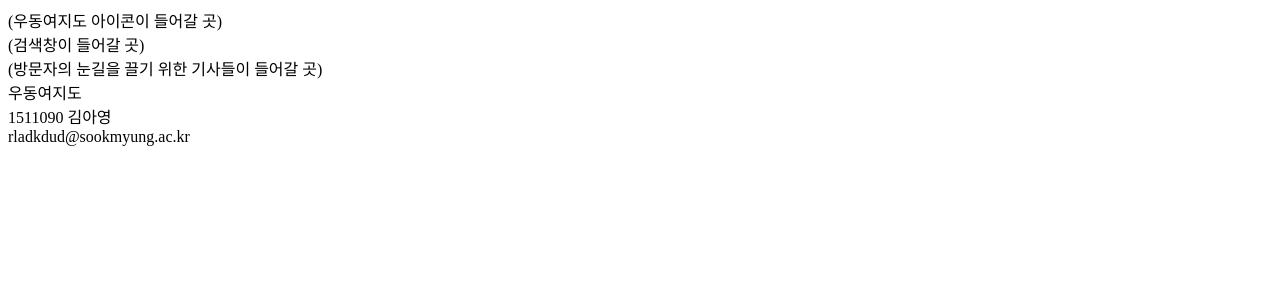
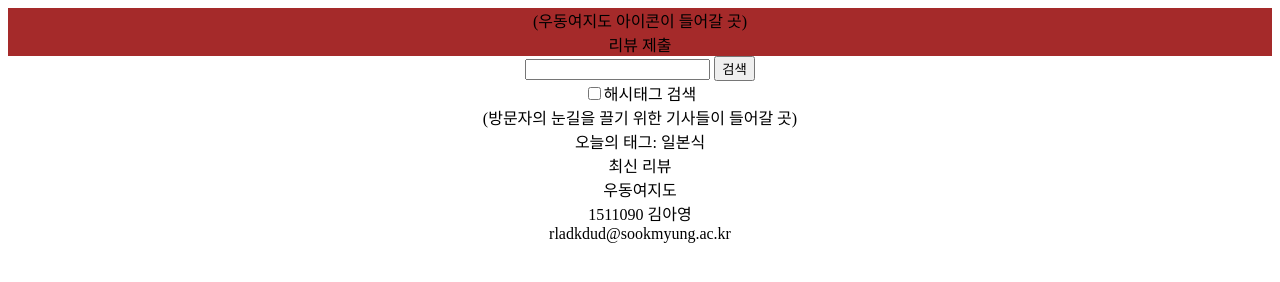
Before and after one commit to miladiashe/webproject_udon, a plain HTML site: page index.html in a window 1280 px wide. Drawn offline with Linux system fonts and the light colour scheme.

Commit message:
디자인을 하고 구현하려 노력함
좀 더 ㅅ부적으로 HTML의 구조를 만들어봄.

```diff
--- /dev/null
+++ b/index.css
@@ -0,0 +1,7 @@
+body{
+    text-align: center;
+}
+
+header{
+    background-color: brown;
+}
--- a/index.html
+++ b/index.html
@@ -3,15 +3,31 @@
 <head>
     <meta charset="UTF-8">
     <title>우동여지도</title>
+    <link rel="stylesheet" href="index.css">
 </head>
 <body>
-    <header>(우동여지도 아이콘이 들어갈 곳)</header>
-    <nav>(검색창이 들어갈 곳)</nav>
+    <header>
+        <div id="left">(우동여지도 아이콘이 들어갈 곳)</div>
+        <div id="right">리뷰 제출</div>
+    </header>
+    <nav>
+        <form>
+            <input type="text">
+            <button type="submit">검색</button>
+            <div><input type="checkbox">해시태그 검색</div>
+        </form>
+    </nav>
     <article>
         (방문자의 눈길을 끌기 위한 기사들이 들어갈 곳)
+        <div>
+            오늘의 태그: 일본식
+        </div>
+        <div>
+            최신 리뷰
+        </div>
     </article>
     <footer>
-        우동여지도
+        <div>우동여지도</div>
         <div>
             1511090 김아영
             <br>rladkdud@sookmyung.ac.kr
```
